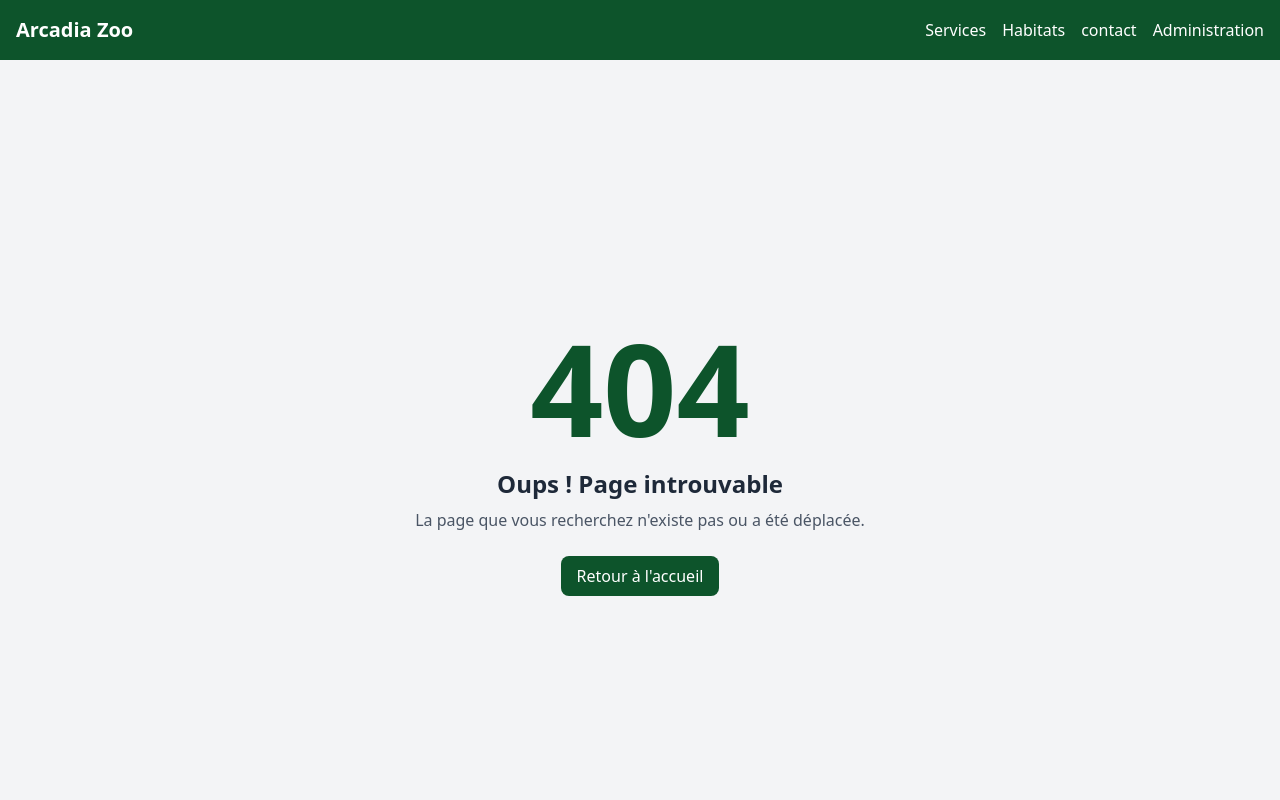
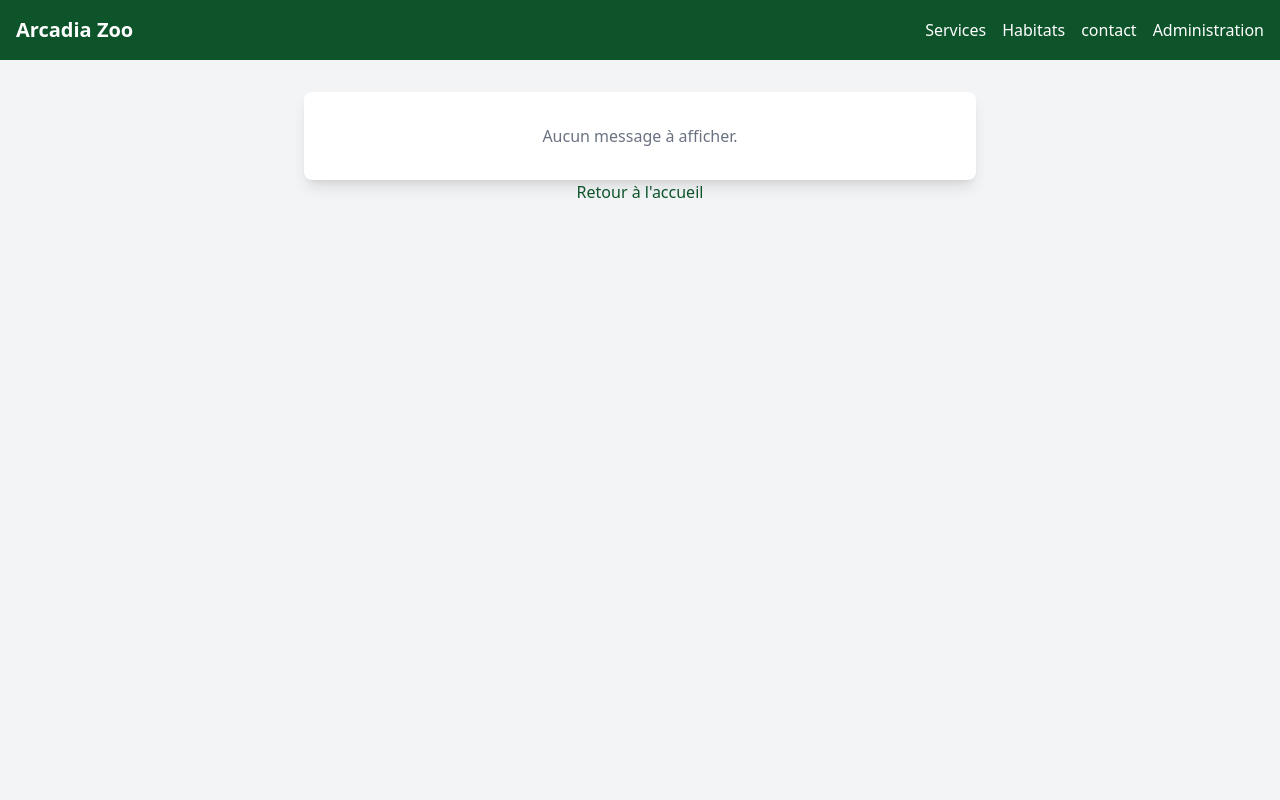
Before and after one commit to Elgauch0/FrontEndZooV1.2, a React (Vite) app: page /confirmation in a window 1280 px wide. Shown: the top 800 px of the page. Built offline with nearby package versions, Linux system fonts and the light colour scheme.

Commit message:
feature/contactfunctionality

```diff
--- /dev/null
+++ b/components/Confirmation.jsx
@@ -0,0 +1,38 @@
+import { useSearchParams,Link } from "react-router"
+
+function Confirmation() {
+    const [searchParm]= useSearchParams();
+    const message = searchParm.get('message');
+
+    return (
+        <div className="min-h-screen bg-gray-100 py-8">
+          <div className="container mx-auto px-4">
+            <div className="bg-white p-8 rounded-lg shadow-lg max-w-2xl mx-auto">
+              {message && (
+                <div className="text-center">
+                  <p className= 'text-grey-600'>
+                    {message}
+                  </p>
+                </div>
+              )}
+              {!message && (
+                <div className="text-center">
+                  <p className="text-gray-500">
+                    Aucun message à afficher.
+                  </p>
+                </div>
+              )}
+            </div>
+            <div className="text-center"> {/* Centre le lien */}
+            <Link to="/" className="text-green-900 mt-2.5  bg-green-400hover:underline">
+              Retour à l'accueil
+            </Link>
+          </div>
+
+          </div>
+        </div>
+    )
+
+}
+
+export default Confirmation
--- a/components/ReviewForm.jsx
+++ b/components/ReviewForm.jsx
@@ -11,11 +11,11 @@ export async function action({request}){
 
     try {
          await sendReview({ username, avis });
-         return redirect('/?message=Merci pour votre commentaire ! Vous pouvez le voir dès que c\'est validé.');
+         return redirect('?message=Merci pour votre commentaire ! Vous pouvez le voir dès que c\'est validé.');
 
     } catch (error) {
         console.error("Erreur dans l'action:", error);
-        return redirect('/?error=Une erreur s\'est produite lors de l\'envoi de votre commentaire.');
+        return redirect('?error=Une erreur s\'est produite lors de l\'envoi de votre commentaire.');
     }
 }
 
--- a/pages/Contact.jsx
+++ b/pages/Contact.jsx
@@ -1,5 +1,6 @@
-import React from 'react';
-import { Form, useActionData, useNavigation } from 'react-router';
+
+import { Form,redirect, useNavigation, useSearchParams } from 'react-router';
+import { useRef,useEffect } from 'react';
 
 export async function action({ request }) {
   const formData = await request.formData();
@@ -7,32 +8,71 @@ export async function action({ request }) {
   const titre = formData.get('titre');
   const description = formData.get('description');
 
-  // Validation basique
+
   if (!email || !titre || !description) {
-    return { message: 'Veuillez remplir tous les champs.', isError: true };
+    return redirect('?message=try again',{replace:true});
   }
 
-  // Simuler l'envoi du formulaire
-  console.log('Email:', email);
-  console.log('Titre:', titre);
-  console.log('Description:', description);
+  const data = {
+    email: email,
+    titre: titre,
+    description: description
+  };
 
-  return { message: 'Votre message a été envoyé avec succès !', isError: false };
+  try {
+    const response = await fetch('https://127.0.0.1:8000/api/contact', {
+      method: 'POST',
+      headers: {
+        'Content-Type': 'application/json'
+      },
+      body: JSON.stringify(data)
+    });
+
+    if (!response.ok) {
+      const errorData = await response.json();
+      console.error(errorData)
+      return redirect('?message=error from the server or bad request',{ replace: true });
+    }
+
+    return redirect('?message=email envoyé avec succes on vous réponde dés que possible',{ replace: true });
+
+  } catch (error) {
+    console.error("Erreur lors de la requête fetch :", error); // Log l'erreur pour le débogage
+    return redirect('?message=error fetch try later please',{ replace: true });
+  }
 }
 
 const Contact = () => {
-  const actionData = useActionData(); // Données retournées par l'action
-  const navigation = useNavigation(); // État de navigation (pour gérer le loading)
+  const [searchParams]= useSearchParams();
+  const message = searchParams.get('message');
+  const navigation = useNavigation();
+  const formRef = useRef();
+
+  useEffect(()=>{
+    if(formRef.current && message){
+      formRef.current.reset();
+      console.log(message);
+    }
+
+  },[message])
+
+
 
   return (
     <div className="min-h-screen bg-gray-100 py-8">
       <div className="container mx-auto px-4">
         <h1 className="text-4xl font-bold text-center text-green-900 mb-8">
-          Nous Contacter
+          Nous Contacter :
         </h1>
 
+        {message && (
+          <div className="mb-6 p-4 bg-green-100 border-l-4 border-green-500 text-green-700 text-center">
+            <p>{message}</p>
+          </div>
+        )}
+
         <div className="bg-white p-8 rounded-lg shadow-lg max-w-2xl mx-auto">
-          <Form method="post">
+          <Form method="post" ref={formRef}>
             {/* Champ Email */}
             <div className="mb-6">
               <label htmlFor="email" className="block text-gray-700 mb-2">
@@ -78,20 +118,13 @@ const Contact = () => {
               />
             </div>
 
-            {/* Affichage des messages */}
-            {actionData?.message && (
-              <div className="mb-6 text-center text-sm">
-                <p className={actionData.isError ? 'text-red-500' : 'text-green-600'}>
-                  {actionData.message}
-                </p>
-              </div>
-            )}
+
 
             {/* Bouton de soumission */}
             <button
               type="submit"
               className="w-full bg-green-900 text-white py-2 px-4 rounded-lg hover:bg-green-800 transition-colors duration-300"
-              disabled={navigation.state === 'submitting'} // Désactiver le bouton pendant la soumission
+            // Désactiver le bouton pendant la soumission
             >
               {navigation.state === 'submitting' ? 'Envoi en cours...' : 'Envoyer'}
             </button>
--- a/pages/Employe/EmployeDashbord.jsx
+++ b/pages/Employe/EmployeDashbord.jsx
@@ -1,5 +1,5 @@
 import React, { useState } from 'react';
-import { useLoaderData } from 'react-router';
+import { useLoaderData} from 'react-router';
 import AdminService from '../../components/AdminService';
 import { getServices } from '../../functions';
 
@@ -33,8 +33,8 @@ function EmployeDashbord() {
     };
 
     return (
-        <div className="grid grid-cols-1 md:grid-cols-2 lg:grid-cols-3 gap-6 p-6">
-            {services.map(service => (
+           <div className="grid grid-cols-1 md:grid-cols-2 lg:grid-cols-3 gap-6 p-6">
+            {services?.map(service => (
                 <AdminService
                     key={service.id}
                     id={service.id}
@@ -44,6 +44,7 @@ function EmployeDashbord() {
                 />
             ))}
         </div>
+
     );
 }
 
--- a/src/App.jsx
+++ b/src/App.jsx
@@ -4,7 +4,7 @@ import Home,{loader as homeLoader} from "../pages/Home"
 import Service,{loader as serviceLoader} from "../pages/Service";
 import Habitats from "../pages/Habitats";
 import Administration,{action as loginAction,loader as loginLoader} from "../pages/Administration";
-import Contact from "../pages/Contact";
+import Contact ,{action as contactAction}from "../pages/Contact";
 import NotFound from "../pages/NotFound";
 import AdminLayout,{loader as requreAuth} from "../components/AdminLayout";
 import DashbordAdmin from '../pages/admin/DashbordAdmin';
@@ -17,7 +17,7 @@ import AddServices,{action as addActionService} from "../pages/Employe/AddServic
 import PutService,{action as putServiceAction} from "../pages/Employe/PutService";
 import Reviews,{loader as reviewsLoader} from "../pages/Employe/Reviews";
 import {action as reviewAction} from '../components/ReviewForm'
-
+import Confirmation from "../components/Confirmation";
 
 
 
@@ -31,8 +31,10 @@ function App() {
     <Route index element={<Home/>} loader={homeLoader} action={reviewAction} />
     <Route path="services"element={<Service/>} loader={serviceLoader}  />
     <Route path="habitats"element={<Habitats />} />
-    <Route path="contact"element={<Contact/>} />
+    <Route path="contact"element={<Contact/>} action={contactAction} />
     <Route path="administration"element={<Administration/>} loader={loginLoader} action={loginAction}/>
+    <Route path="confirmation" element={<Confirmation />} />
+
 
     {/**private section of the router */}
 
```
